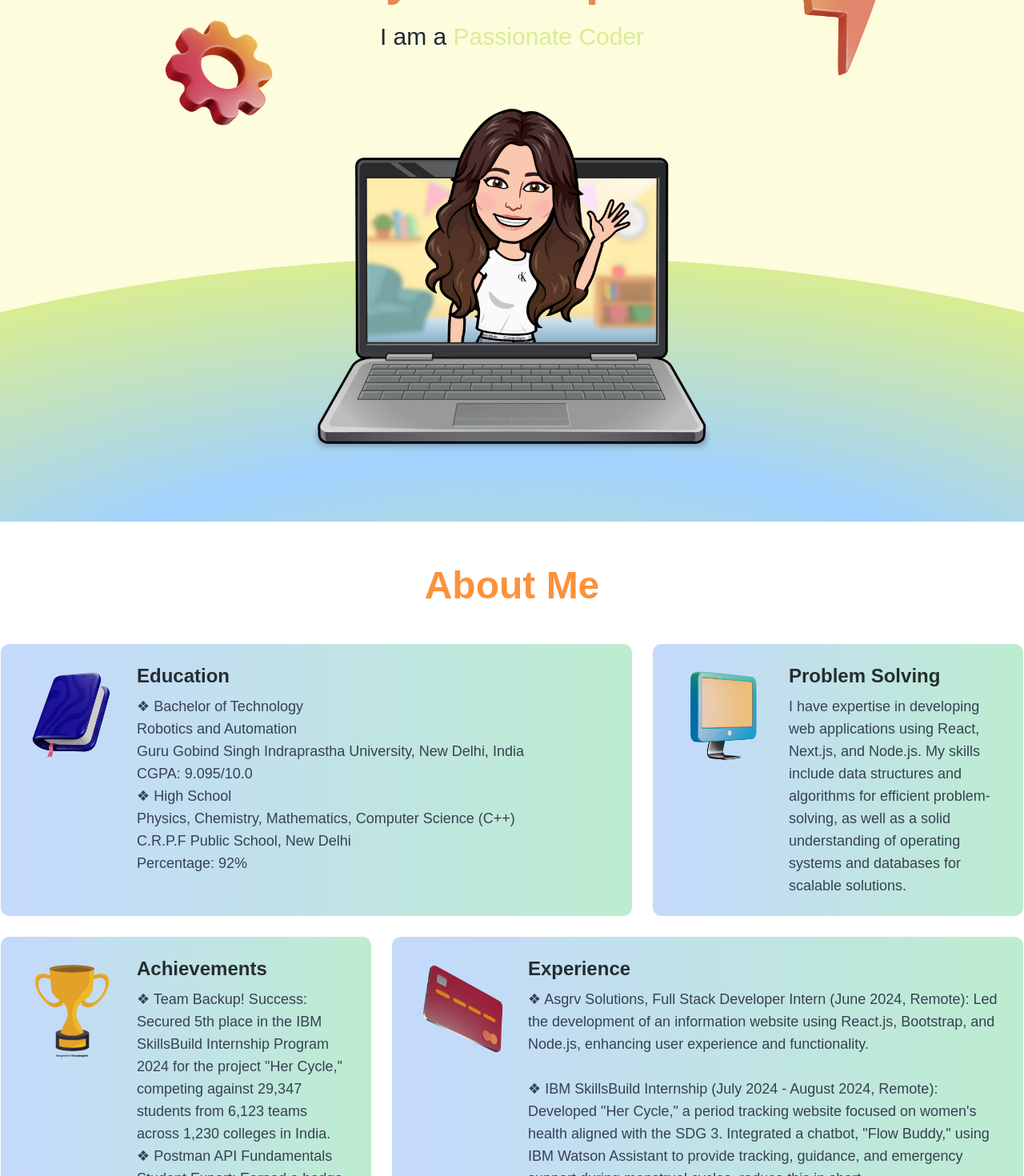
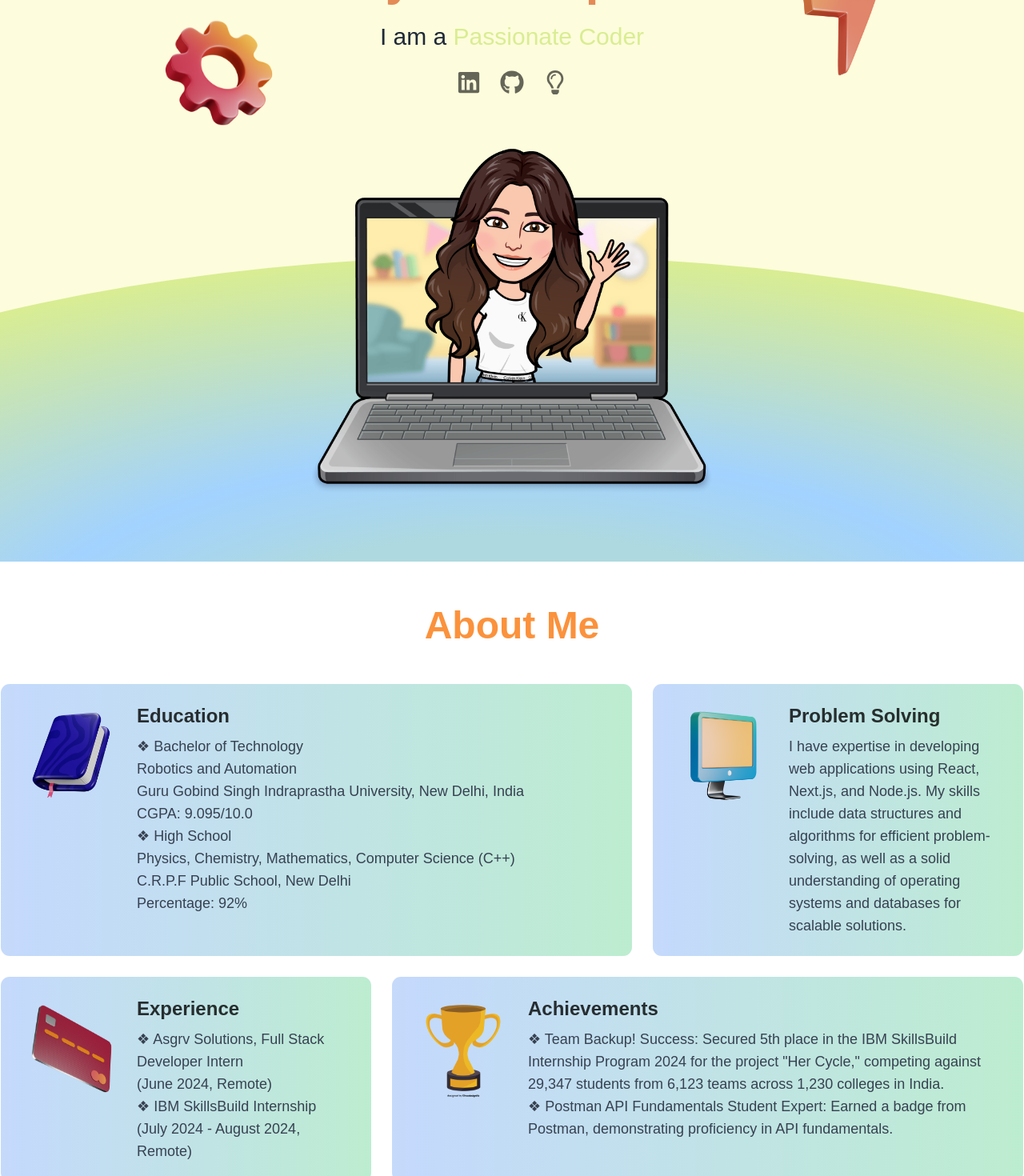
Before and after one commit to Aryushikapoor/myportfolio, a Next.js app: page / in a window 1280 px wide. Shown: the part 280-1750 px from the top of the page at 80% size. Built offline with nearby package versions, Linux system fonts and the light colour scheme.

Commit message:
MINOR: Error Cure

```diff
--- a/src/components/About.tsx
+++ b/src/components/About.tsx
@@ -52,12 +52,12 @@ const About = () => {
        <div className='w-full md:col-span-3 relative bg-white/10 backdrop-blur-lg border border-white/20 rounded-xl overflow-hidden'>
           <div className='absolute inset-0 bg-gradient-to-r from-yellow-400 via-blue-500 to-green-500 opacity-30 animate-gradient-xy'></div>
           <div className='flex flex-row p-6 relative z-10'>
-    <Image src={finance} alt="Experience" className='w-auto h-[130px]' />
+            <Image src={card} alt="Experience" className='w-auto h-[130px]' />
             <div className='flex flex-col ml-4'>
-      <h2 className='text-2xl font-bold text-black/80'>Achievements</h2>
+              <h2 className='text-2xl font-bold text-black/80'>Experience</h2>
               <p className='text-lg text-gray-700 mt-2'>
-        ❖ Team Backup! Success: Secured 5th place in the IBM SkillsBuild Internship Program 2024 for the project "Her Cycle," competing against 29,347 students from 6,123 teams across 1,230 colleges in India.<br />
-        ❖ Postman API Fundamentals Student Expert: Earned a badge from Postman, demonstrating proficiency in API fundamentals.
+                ❖ Asgrv Solutions, Full Stack Developer Intern <br />(June 2024, Remote)<br />
+                ❖ IBM SkillsBuild Internship<br /> (July 2024 - August 2024, Remote)
               </p>
             </div>
           </div>
@@ -67,12 +67,12 @@ const About = () => {
         <div className='w-full md:col-span-5 relative bg-white/10 backdrop-blur-lg border border-white/20 rounded-xl overflow-hidden'>
           <div className='absolute inset-0 bg-gradient-to-r from-yellow-400 via-blue-500 to-green-500 opacity-30 animate-gradient-xy'></div>
           <div className='flex flex-row p-6 relative z-10'>
-    <Image src={card} alt="Achievements" className='w-auto h-[130px]' />
+            <Image src={finance} alt="Achievements" className='w-auto h-[130px]' />
             <div className='flex flex-col ml-4'>
-      <h2 className='text-2xl font-bold text-black/80'>Experience</h2>
+              <h2 className='text-2xl font-bold text-black/80'>Achievements</h2>
               <p className='text-lg text-gray-700 mt-2'>
-      ❖ Asgrv Solutions, Full Stack Developer Intern (June 2024, Remote): Led the development of an information website using React.js, Bootstrap, and Node.js, enhancing user experience and functionality.<br /><br/>
-      ❖ IBM SkillsBuild Internship (July 2024 - August 2024, Remote): Developed "Her Cycle," a period tracking website focused on women's health aligned with the SDG 3. Integrated a chatbot, "Flow Buddy," using IBM Watson Assistant to provide tracking, guidance, and emergency support during menstrual cycles. reduce this in short
+                ❖ Team Backup! Success: Secured 5th place in the IBM SkillsBuild Internship Program 2024 for the project "Her Cycle," competing against 29,347 students from 6,123 teams across 1,230 colleges in India.<br />
+                ❖ Postman API Fundamentals Student Expert: Earned a badge from Postman, demonstrating proficiency in API fundamentals.
               </p>
             </div>
           </div>
--- a/src/components/Contact.tsx
+++ b/src/components/Contact.tsx
@@ -23,7 +23,7 @@ const Contact = () => {
 
       {/* Updated div for the "Let's Connect" section */}
       <div className='bg-black/10 pt-12 pb-12 rounded-xl flex-1'> {/* Use flex-1 for full width */}
-        <h2 className='text-5xl font-bold text-orange-400 mb-4 pl-4 pr-4'>Let's Connect</h2>
+        <h2 className='text-5xl font-bold text-orange-400 mb-4 pl-4 pr-4'>Let&apos;s Connect</h2>
         <p className='text-black/70 mb-6 pl-4 pr-4'>Feel free to drop a message, and we can schedule a call.</p>
         <form className='space-y-4 pl-4 pr-4' action="https://getform.io/f/akkgqpva" method='POST'>
           <div className='grid md:grid-cols-2 gap-4 '>
--- a/src/components/Footer.tsx
+++ b/src/components/Footer.tsx
@@ -6,16 +6,14 @@ const Footer = () => {
     <div className='bg-[#FDFCDC] px-6 md:px-0 mt-10  text-black/70 py-8 w-full mx-auto border-t border-gray-700 flex flex-col'>
       <div className='flex justify-between items-start'>
         <div className='flex flex-col text-left'>
-          <h1 className='text-2xl font-bold pl-20'>Aryushi Kapoor</h1>
+          <h1 className='text-orange-400 text-2xl font-bold pl-20'>Aryushi Kapoor</h1>
           <p className='mt-2 text-sm pl-20'>
-            Didn’t like the way it looks? Let me know your views through the contact form or drop me a message on my socials mentioned below.
+            Didn&apos;t like the way it looks? Let me know your views through the contact form or drop me a message on my socials mentioned below.
           </p>
           <p className='mt-1 text-sm italic pl-20'>
-            "In the realm of self-improvement, constructive criticism is the compass guiding me towards the shores of wisdom."
+            In the realm of self-improvement, constructive criticism is the compass guiding me towards the shores of wisdom.
           </p>
         </div>
-
-
       </div>
 
       <div className='flex justify-between items-center mt-4 pr-40'>
--- a/src/components/Hero.tsx
+++ b/src/components/Hero.tsx
@@ -2,7 +2,7 @@
 import { useEffect, useState } from "react";
 import Image from "next/image";
 import cursor from "../assets/starter-files-nextjs-animated/assets/icon1.png";
-
+import { FaLinkedin, FaGithub, FaRegLightbulb } from 'react-icons/fa';
 import { motion } from "framer-motion";
 import profilepic from "../assets/starter-files-nextjs-animated/assets/profilepic.png";
 import icon2 from "../assets/starter-files-nextjs-animated/assets/icon2.png";
@@ -58,7 +58,19 @@ const Hero = () => {
         <p className="text-center text-3xl max-w-[400px] mx-auto mt-6 text-gray-800">
           I am a <span style={{ color: colors[index] }}>{phrases[index]}</span>
         </p>
-        <Image src={profilepic} alt="pp" className="h-auto w-[500px] mx-auto mt-6" />
+        <div className="flex justify-center space-x-6 mt-6 ">
+  <a href="https://www.linkedin.com/in/aryushi-kapoor/" target="_blank" rel="noopener noreferrer">
+    <FaLinkedin className="text-black/60 text-3xl hover:text-blue-600 transition duration-200" />
+  </a>
+  <a href="https://github.com/Aryushikapoor" target="_blank" rel="noopener noreferrer">
+    <FaGithub className=" text-black/60 text-3xl hover:text-gray-700 transition duration-200" />
+  </a>
+  <a href="https://leetcode.com/u/Aryushikapoor/" target="_blank" rel="noopener noreferrer">
+    <FaRegLightbulb className="text-black/60 text-3xl hover:text-yellow-500 transition duration-200" />
+  </a>
+</div>
+
+        <Image src={profilepic} alt="pp" className="h-auto w-[500px] mx-auto mt-5" />
       </div>
     </div>
   );
--- a/src/components/Portfolio.tsx
+++ b/src/components/Portfolio.tsx
@@ -68,7 +68,7 @@ const Portfolio = () => {
                   My Projects
               </h1>
           </div>
-          <div className='px-6 md:px-0 max-w-[1000px] mx-auto mt-36 space-y-24'>
+          <div className='px-6 md:px-0 max-w-[1000px] mx-auto mt-31 space-y-24'>
               {projects.map((project, index) => (
                   <motion.div
                       key={index}
```
Lines whose indentation alone changed are shown as unchanged.
